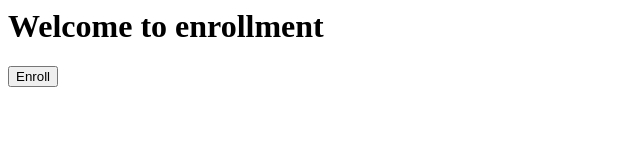
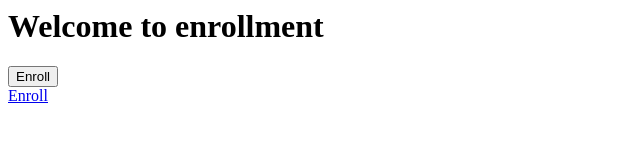
Before and after one commit to ecbuffalo/ecbuffalo.github.io, a plain HTML site: page index.html in a window 1280 px wide. Shown: the full height of the page, 0-640 px from the left. Drawn offline with Linux system fonts and the light colour scheme.

Commit message:
updated url

```diff
--- a/index.html
+++ b/index.html
@@ -5,5 +5,7 @@
    <body>
 	<h1>Welcome to enrollment</h1>
       <button onclick="window.location.href = 'https://mattdev.quick.jamf.net:8443/uapi/v1/enrollment-dep-custom/mobile';">Enroll</button>
+<br/>
+<a href="https://mattdev.quick.jamf.net:8443/uapi/v1/enrollment-dep-custom/mobile">Enroll</a>
    </body>
 </html>
```
